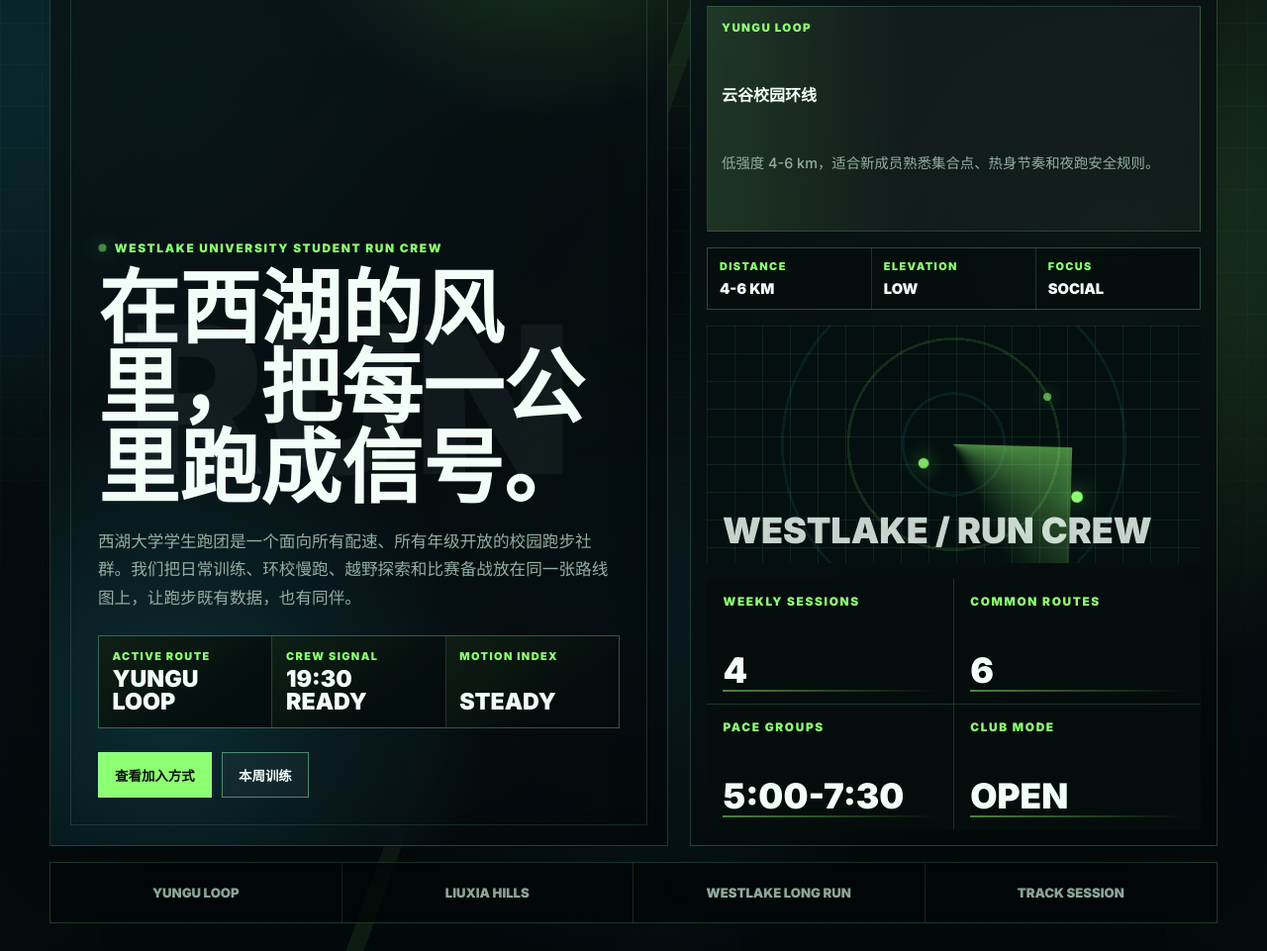
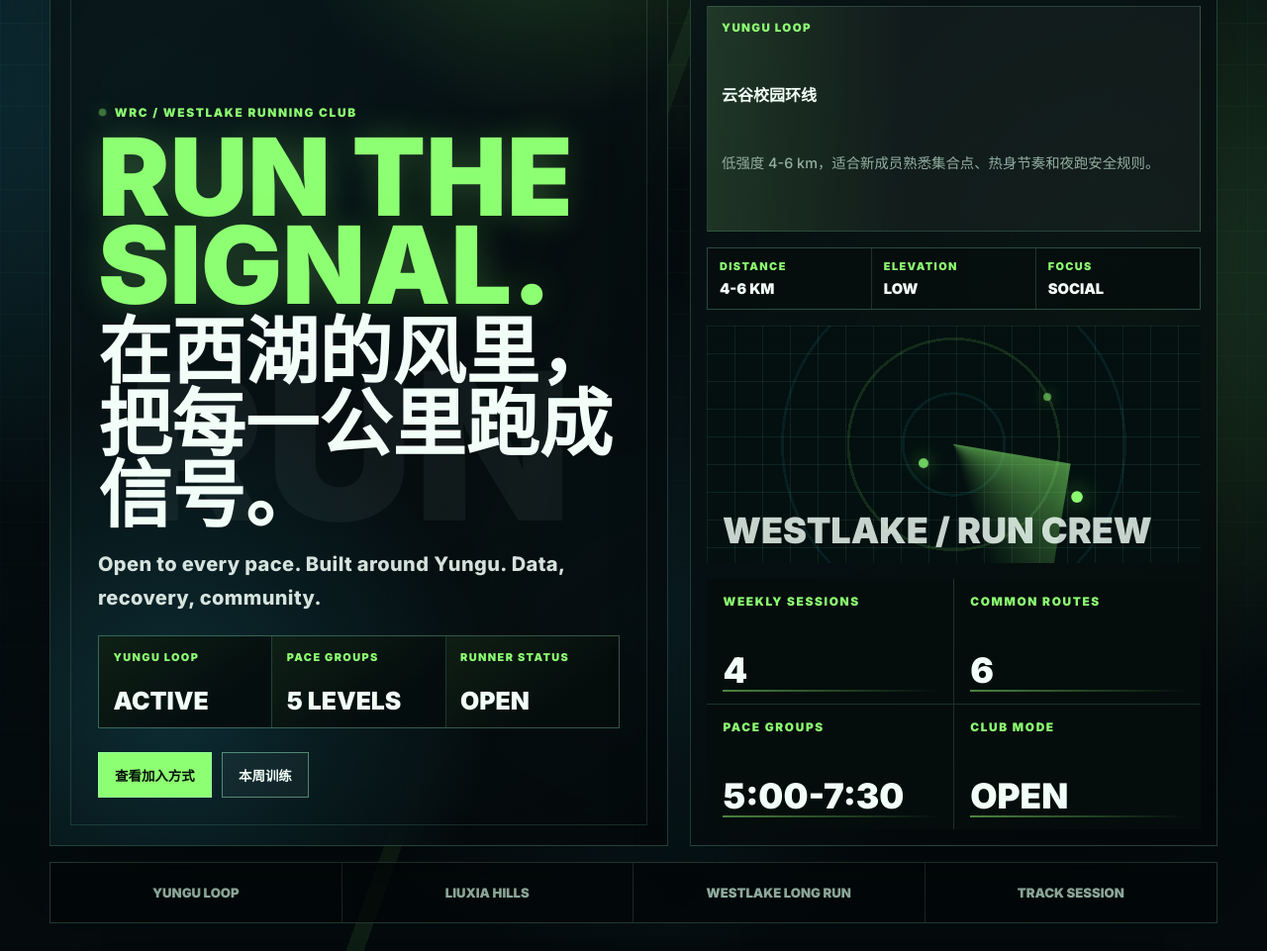
Before and after one commit to pigwu/pigwu.github.io, a Jekyll site: the page built from _pages/westlake-running-club.html, in a window 1280 px wide and 1400 px high, cut to the strip 439-1400 px from the top of the window. Shown: the whole strip at 99% size. Built offline with Jekyll 4.4.1, drawn with Linux system fonts in a browser that asks for light colours; some of the changed text lies outside the part shown.

Commit message:
Refine running club brand experience

```diff
--- a/_pages/westlake-running-club.html
+++ b/_pages/westlake-running-club.html
@@ -36,23 +36,24 @@
 
         <div class="club-hero__content">
           <div class="club-hero__copy">
-            <p class="club-kicker">Westlake University Student Run Crew</p>
+            <p class="club-kicker">WRC / Westlake Running Club</p>
+            <p class="hero-manifesto">Run the Signal.</p>
             <h1 id="club-title">在西湖的风里，把每一公里跑成信号。</h1>
             <p class="club-hero__lead">
-              西湖大学学生跑团是一个面向所有配速、所有年级开放的校园跑步社群。我们把日常训练、环校慢跑、越野探索和比赛备战放在同一张路线图上，让跑步既有数据，也有同伴。
+              Open to every pace. Built around Yungu. Data, recovery, community.
             </p>
             <div class="hero-command" aria-label="Current club signal">
               <div>
-                <span>active route</span>
-                <strong data-route-name>Yungu Loop</strong>
+                <span>Yungu Loop</span>
+                <strong data-route-name>Active</strong>
               </div>
               <div>
-                <span>crew signal</span>
-                <strong>19:30 ready</strong>
+                <span>Pace Groups</span>
+                <strong>5 levels</strong>
               </div>
               <div>
-                <span>motion index</span>
-                <strong data-motion-index>steady</strong>
+                <span>Runner Status</span>
+                <strong data-motion-index>Open</strong>
               </div>
             </div>
             <div class="club-actions">
@@ -143,18 +144,18 @@
         <div class="mission-grid">
           <article>
             <span>01</span>
-            <h3>轻松进入</h3>
-            <p>新同学可以从 3-5 公里的社交慢跑开始，熟悉路线、热身和拉伸节奏，不需要先证明自己很快。</p>
+            <h3>Open to every pace.</h3>
+            <p>从第一次轻松跑，到第一次比赛，我们都一起出发；不需要先证明自己很快。</p>
           </article>
           <article>
             <span>02</span>
-            <h3>数据友好</h3>
-            <p>我们会记录配速、心率、爬升和恢复感受，但数据是为了更懂身体，不是制造压力。</p>
+            <h3>Built around Yungu.</h3>
+            <p>以云谷校园为起点，连接西湖、留下与周边山路，把校园路线变成共同记忆。</p>
           </article>
           <article>
             <span>03</span>
-            <h3>山路与城市</h3>
-            <p>训练既覆盖校园与西湖边的节奏跑，也安排留下、午潮山等轻越野路线。</p>
+            <h3>Data, recovery, community.</h3>
+            <p>我们关注配速，也关注心率、恢复和长期稳定；数据服务身体，也服务同伴。</p>
           </article>
         </div>
       </section>
@@ -170,20 +171,20 @@
           </p>
         </div>
         <div class="training-stack">
-          <article class="is-active" tabindex="0" role="button" aria-pressed="true" data-session="recovery">
-            <span>Mon</span>
-            <strong>恢复慢跑</strong>
-            <p>校园 4-6 km，聊天配速，适合新成员。</p>
+          <article class="is-active is-easy" tabindex="0" role="button" aria-pressed="true" data-session="recovery">
+            <span>EASY / SOCIAL / BEGINNER FRIENDLY</span>
+            <strong>Yungu Easy Run</strong>
+            <p>MON 19:30 · 4-6 km · RPE 3/10 · Meet 体育馆</p>
           </article>
-          <article tabindex="0" role="button" aria-pressed="false" data-session="tempo">
-            <span>Wed</span>
-            <strong>间歇 / 节奏</strong>
-            <p>操场或平路，短组间歇、阈值跑、跑姿练习。</p>
+          <article class="is-tempo" tabindex="0" role="button" aria-pressed="false" data-session="tempo">
+            <span>TEMPO / FORM / SPEED CONTROL</span>
+            <strong>Track Tempo Session</strong>
+            <p>WED 20:00 · 6-8 km · RPE 6-8/10 · Meet 操场</p>
           </article>
-          <article tabindex="0" role="button" aria-pressed="false" data-session="longrun">
-            <span>Sat</span>
-            <strong>长距离探索</strong>
-            <p>西湖、留下、山地路线，按配速分组出发。</p>
+          <article class="is-trail" tabindex="0" role="button" aria-pressed="false" data-session="longrun">
+            <span>TRAIL / ENDURANCE / ROUTE CREW</span>
+            <strong>Westlake Long Run</strong>
+            <p>SAT 07:30 · 10-16 km · RPE 4-6/10 · Meet 校门口</p>
           </article>
         </div>
         <aside class="session-panel" aria-live="polite">
@@ -305,18 +306,20 @@
       <section class="club-section captain-section reveal" id="captain" aria-labelledby="captain-title">
         <div class="captain-card">
           <div class="captain-avatar" aria-hidden="true">
-            <span>WY</span>
+            <span>RC</span>
           </div>
           <div>
-            <p class="club-kicker">Club Captain</p>
-            <h2 id="captain-title">社长介绍</h2>
+            <p class="club-kicker">Route Crew / Organization Team</p>
+            <h2 id="captain-title">线路组负责训练、路线安全和新成员支持。</h2>
             <p>
-              吴同学是西湖大学学生跑团的路线组织者之一，常带大家从云谷出发跑向西湖、留下和周边山路。他负责周训练安排、比赛报名提醒、路线安全和新成员配速分组，也欢迎第一次来跑的同学从轻松跑开始。
+              跑团由线路组共同维护：负责周训练安排、路线安全、比赛提醒、新成员配速分组和越野路线说明。第一次来跑的同学可以从轻松跑开始，线路组会帮你找到合适的节奏。
             </p>
             <div class="captain-stats" aria-label="Captain placeholder stats">
-              <span>Half 1:33</span>
-              <span>Trail 20K</span>
               <span>Route Lead</span>
+              <span>Pace Lead</span>
+              <span>Trail Lead</span>
+              <span>New Runner Support</span>
+              <span>Race Reminder</span>
             </div>
           </div>
         </div>
@@ -325,8 +328,9 @@
       <section class="club-section join-section reveal" id="join" aria-labelledby="join-title">
         <div class="section-heading">
           <p>Join Signal</p>
-          <h2 id="join-title">想一起跑？先来一次轻松跑。</h2>
+          <h2 id="join-title">Join the next easy run.</h2>
         </div>
+        <div class="join-layout">
           <div class="join-grid">
             <div>
               <span>step 01</span>
@@ -336,13 +340,20 @@
             <div>
               <span>step 02</span>
               <strong>选择配速组</strong>
-            <p>从轻松跑开始，按身体状态调整。</p>
+              <p>第一次来，不需要证明自己很快；从轻松跑开始，按身体状态调整。</p>
             </div>
             <div>
               <span>step 03</span>
               <strong>带上装备</strong>
               <p>跑鞋、补水、夜跑灯，越野路线另行说明。</p>
             </div>
+          </div>
+          <aside class="join-signal" aria-label="Tonight easy run signal">
+            <span>Tonight Signal</span>
+            <strong>19:30 / Yungu Easy Run</strong>
+            <p>Meet 体育馆 · 4-6 km · Open to all pace groups</p>
+            <a class="club-btn club-btn--primary" href="#calendar">查看本周训练</a>
+          </aside>
         </div>
       </section>
 
--- a/assets/css/westlake-running-club.css
+++ b/assets/css/westlake-running-club.css
@@ -314,13 +314,27 @@
 .club-hero h1 {
   position: relative;
   max-width: 840px;
-  margin: 0.75rem 0 0;
-  color: var(--club-text);
-  font-size: clamp(2.8rem, 6.4vw, 5.85rem);
+  margin: 0.4rem 0 0;
+  color: var(--club-text);
+  font-size: clamp(2.55rem, 5.8vw, 5.35rem);
   font-weight: 900;
   letter-spacing: 0;
   line-height: 0.98;
   text-transform: uppercase;
+}
+
+.hero-manifesto {
+  position: relative;
+  z-index: 1;
+  max-width: 900px;
+  margin: 0.68rem 0 0;
+  color: var(--club-green);
+  font-size: clamp(3.35rem, 8.5vw, 8.2rem);
+  font-weight: 900;
+  letter-spacing: 0;
+  line-height: 0.82;
+  text-transform: uppercase;
+  text-shadow: 0 0 34px rgba(141, 255, 114, 0.24);
 }
 
 .club-hero__lead,
@@ -337,7 +351,11 @@
 
 .club-hero__lead {
   max-width: 680px;
-  margin: 1.25rem 0 0;
+  margin: 1rem 0 0;
+  color: rgba(242, 255, 248, 0.88);
+  font-size: clamp(1rem, 1.65vw, 1.25rem);
+  font-weight: 800;
+  letter-spacing: 0.02em;
 }
 
 .hero-command {
@@ -346,7 +364,7 @@
   display: grid;
   grid-template-columns: repeat(3, minmax(0, 1fr));
   gap: 1px;
-  margin-top: 1.45rem;
+  margin-top: 1.25rem;
   overflow: hidden;
   border: 1px solid rgba(151, 255, 199, 0.18);
   background: rgba(151, 255, 199, 0.16);
@@ -359,7 +377,7 @@
   background:
     linear-gradient(145deg, rgba(141, 255, 114, 0.08), transparent 70%),
     rgba(3, 10, 10, 0.92);
-  padding: 0.85rem;
+  padding: 0.9rem;
 }
 
 .hero-command span,
@@ -379,7 +397,7 @@
 
 .hero-command strong {
   color: var(--club-text);
-  font-size: clamp(1rem, 2vw, 1.45rem);
+  font-size: clamp(1.08rem, 2vw, 1.55rem);
   font-weight: 900;
   line-height: 1;
   text-transform: uppercase;
@@ -1015,10 +1033,53 @@
   outline: none;
 }
 
+.training-stack article {
+  min-height: 142px;
+  display: grid;
+  align-content: space-between;
+  padding-left: 1.15rem;
+}
+
 .training-stack article.is-active,
 .calendar-board article.is-active {
   border-color: rgba(141, 255, 114, 0.72);
   background: linear-gradient(135deg, rgba(141, 255, 114, 0.13), rgba(57, 216, 255, 0.05));
+}
+
+.training-stack article::after {
+  content: "";
+  position: absolute;
+  left: 0;
+  top: 0;
+  bottom: 0;
+  width: 4px;
+  background: var(--session-accent, var(--club-green));
+  box-shadow: 0 0 22px var(--session-glow, rgba(141, 255, 114, 0.6));
+}
+
+.training-stack article.is-easy {
+  --session-accent: var(--club-green);
+  --session-glow: rgba(141, 255, 114, 0.72);
+}
+
+.training-stack article.is-tempo {
+  --session-accent: var(--club-orange);
+  --session-glow: rgba(255, 177, 95, 0.72);
+}
+
+.training-stack article.is-trail {
+  --session-accent: #a78bfa;
+  --session-glow: rgba(167, 139, 250, 0.68);
+}
+
+.training-stack article.is-tempo.is-active {
+  border-color: rgba(255, 177, 95, 0.65);
+  background: linear-gradient(135deg, rgba(255, 177, 95, 0.14), rgba(57, 216, 255, 0.05));
+}
+
+.training-stack article.is-trail.is-active {
+  border-color: rgba(167, 139, 250, 0.65);
+  background: linear-gradient(135deg, rgba(167, 139, 250, 0.14), rgba(57, 216, 255, 0.05));
 }
 
 .session-panel {
@@ -1354,9 +1415,15 @@
   grid-template-columns: 190px minmax(0, 1fr);
   gap: 1.2rem;
   align-items: center;
+  background:
+    radial-gradient(circle at 14% 20%, rgba(141, 255, 114, 0.14), transparent 16rem),
+    linear-gradient(135deg, rgba(57, 216, 255, 0.08), transparent 46%),
+    rgba(242, 255, 248, 0.035);
 }
 
 .captain-avatar {
+  position: relative;
+  overflow: hidden;
   display: grid;
   aspect-ratio: 1;
   place-items: center;
@@ -1365,7 +1432,26 @@
     #061011;
 }
 
+.captain-avatar::before {
+  content: "";
+  position: absolute;
+  inset: 16%;
+  border: 1px solid rgba(242, 255, 248, 0.28);
+  border-radius: 999px;
+}
+
+.captain-avatar::after {
+  content: "";
+  position: absolute;
+  inset: 0;
+  background: conic-gradient(from 0deg, transparent, rgba(141, 255, 114, 0.5), transparent 28%);
+  opacity: 0.55;
+  animation: radar-sweep 5s linear infinite;
+}
+
 .captain-avatar span {
+  position: relative;
+  z-index: 1;
   color: var(--club-text);
   font-size: 3rem;
   font-weight: 900;
@@ -1383,16 +1469,83 @@
 
 .captain-stats span {
   border: 1px solid rgba(151, 255, 199, 0.2);
-  background: rgba(141, 255, 114, 0.08);
+  background:
+    linear-gradient(135deg, rgba(141, 255, 114, 0.12), rgba(57, 216, 255, 0.05)),
+    rgba(3, 10, 10, 0.72);
   color: var(--club-text);
   font-size: 0.78rem;
   font-weight: 900;
-  padding: 0.44rem 0.62rem;
+  padding: 0.55rem 0.72rem;
   text-transform: uppercase;
 }
 
 .join-section {
   margin-bottom: 1.2rem;
+}
+
+.join-layout {
+  display: grid;
+  grid-template-columns: minmax(0, 1fr) minmax(280px, 0.42fr);
+  gap: 0.85rem;
+  align-items: stretch;
+  margin-top: 1rem;
+}
+
+.join-layout .join-grid {
+  margin-top: 0;
+}
+
+.join-signal {
+  position: relative;
+  overflow: hidden;
+  display: grid;
+  align-content: space-between;
+  gap: 0.9rem;
+  border: 1px solid rgba(151, 255, 199, 0.22);
+  background:
+    radial-gradient(circle at 80% 20%, rgba(141, 255, 114, 0.2), transparent 10rem),
+    linear-gradient(rgba(151, 255, 199, 0.08) 1px, transparent 1px),
+    linear-gradient(90deg, rgba(151, 255, 199, 0.08) 1px, transparent 1px),
+    rgba(3, 13, 12, 0.9);
+  background-size: auto, 26px 26px, 26px 26px, auto;
+  padding: 1rem;
+}
+
+.join-signal::before {
+  content: "";
+  position: absolute;
+  inset: 0;
+  background: linear-gradient(115deg, transparent 0 42%, rgba(141, 255, 114, 0.12) 50%, transparent 58% 100%);
+  background-position: 140% 0;
+  background-size: 220% 100%;
+  animation: route-scan 5.2s ease-in-out infinite;
+  pointer-events: none;
+}
+
+.join-signal > * {
+  position: relative;
+}
+
+.join-signal span {
+  color: var(--club-green);
+  font-size: 0.72rem;
+  font-weight: 900;
+  letter-spacing: 0.13em;
+  text-transform: uppercase;
+}
+
+.join-signal strong {
+  color: var(--club-text);
+  font-size: clamp(1.35rem, 3vw, 2.25rem);
+  font-weight: 900;
+  line-height: 1;
+  text-transform: uppercase;
+}
+
+.join-signal p {
+  margin: 0;
+  color: var(--club-muted);
+  line-height: 1.65;
 }
 
 .club-ticker {
@@ -1611,7 +1764,8 @@
   .club-hero__content,
   .split-section,
   .captain-card,
-  .pace-lab__grid {
+  .pace-lab__grid,
+  .join-layout {
     grid-template-columns: 1fr;
   }
 
@@ -1700,6 +1854,7 @@
 
   .session-metrics,
   .pace-lab__grid,
+  .join-layout,
   .club-ticker {
     grid-template-columns: 1fr;
   }
--- a/assets/js/westlake-running-club.js
+++ b/assets/js/westlake-running-club.js
@@ -7,7 +7,7 @@
       distance: "4-6 km",
       elevation: "low",
       focus: "social",
-      motion: "steady"
+      motion: "Open"
     },
     hills: {
       label: "Liuxia Hills",
@@ -16,7 +16,7 @@
       distance: "8-12 km",
       elevation: "+240 m",
       focus: "climb",
-      motion: "alert"
+      motion: "Climb"
     },
     lake: {
       label: "Westlake Long Run",
@@ -25,7 +25,7 @@
       distance: "10-16 km",
       elevation: "rolling",
       focus: "endurance",
-      motion: "cruise"
+      motion: "Endurance"
     },
     track: {
       label: "Track Session",
@@ -34,7 +34,7 @@
       distance: "6-8 km",
       elevation: "flat",
       focus: "speed",
-      motion: "sharp"
+      motion: "Speed"
     }
   };
 
```
Lines whose indentation alone changed are shown as unchanged.
